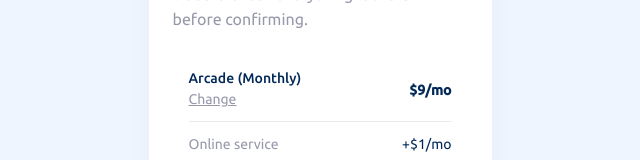
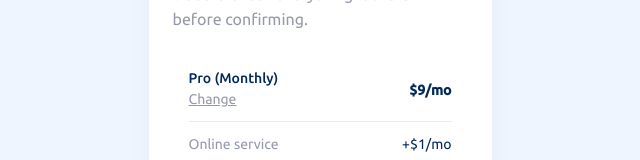
Before and after one commit to AlexanderGrigoryan/Multi-step-form, a React (Vite) app: page /finish in a window 1280 px wide. Shown: the part 184-344 px from the top of the page, without its empty margins (320-960 px from the left). Built offline with nearby package versions, Linux system fonts and the light colour scheme.

Commit message:
change code in Finish page(work in progress)

```diff
--- a/src/App.tsx
+++ b/src/App.tsx
@@ -43,7 +43,7 @@
               }
             />
             <Route path="/addons" element={<Addons isChecked={isChecked} />} />
-            <Route path="/finish" element={<Finish pathname={pathname} />} />
+            <Route path="/finish" element={<Finish pathname={pathname} isChecked={isChecked} setIsChecked={setIsChecked} />} />
             <Route path="/thankyou" element={<ThankYou />} />
           </Routes>
         </Content>
--- a/src/pages/Addons.tsx
+++ b/src/pages/Addons.tsx
@@ -31,13 +31,17 @@
 
 interface AddonsProps {
   isChecked: boolean;
-
 }
 
 function Addons(props: AddonsProps) {
-  const { isChecked} = props;
+  const { isChecked } = props;
 
-  const { checkboxes, toggleCheckbox } = useCheckboxStore();
+  const { checkboxes, toggleCheckbox, addToBase } = useCheckboxStore();
+
+  const addonOnChange = (info: number) => {
+    toggleCheckbox(info);
+    // addToBase(info);
+  };
 
   return (
     <Container>
@@ -53,7 +57,7 @@
                     checked={checkboxes[index]}
                     type="checkbox"
                     id={`track-checkbox-${index}`}
-                    onChange={() => toggleCheckbox(index)}
+                    onChange={() => addonOnChange(index)}
                   />
                   <AddonService>
                     <ServiceName>{item.name}</ServiceName>
--- a/src/pages/Finish.tsx
+++ b/src/pages/Finish.tsx
@@ -1,12 +1,20 @@
 import { Link } from "react-router-dom";
 import styled from "styled-components";
+import useButtonStore from "../stores/useButtonStore";
 
 interface FinishProps {
   pathname: string;
+  isChecked: boolean;
+  setIsChecked: React.Dispatch<React.SetStateAction<boolean>>;
 }
 
 function Finish(props: FinishProps) {
-  const { pathname } = props;
+  const { pathname, isChecked, setIsChecked } = props;
+
+  const selectedButton = useButtonStore((state) => state.selectedButton);
+
+  console.log(isChecked);
+
   return (
     <Container>
       <Content>
@@ -15,7 +23,14 @@
         <TotalPrice>
           <ChosenPlan>
             <PlanInfo>
-              <PlanName>Arcade (Monthly)</PlanName>
+              <PlanName>
+                {selectedButton === "Arcade"
+                  ? "Arcade "
+                  : selectedButton === "Advanced"
+                  ? "Advanced "
+                  : "Pro "}
+                {isChecked ? "(Yearly)" : "(Monthly)"}
+              </PlanName>
               <PlanChange to="/plan">Change</PlanChange>
             </PlanInfo>
             <PlanPrice>$9/mo</PlanPrice>
--- a/src/stores/useCheckboxStore.ts
+++ b/src/stores/useCheckboxStore.ts
@@ -1,12 +1,20 @@
 import {create} from 'zustand';
+
+interface CheckboxInfo {
+  name: string,
+  price: number
+}
 
 interface CheckboxState {
   checkboxes: boolean[];
+  infoAboutCheckboxes: CheckboxInfo[]
   toggleCheckbox: (index: number) => void;
+  addToBase: (index: number) => void
 }
 
 export const useCheckboxStore = create<CheckboxState>((set) => ({
   checkboxes: [false, false, false],
+  infoAboutCheckboxes: [],
   toggleCheckbox: (index) => {
     set((state) => {
       const updatedCheckboxes = [...state.checkboxes];
@@ -14,4 +22,11 @@
       return { checkboxes: updatedCheckboxes };
     });
   },
+  addToBase: (index) => {
+    set((state) => {
+      // const updatedInfoCheckboxes = [...state.infoAboutCheckboxes];
+      return console.log(111)
+    })
+
+  }
 }));
```
